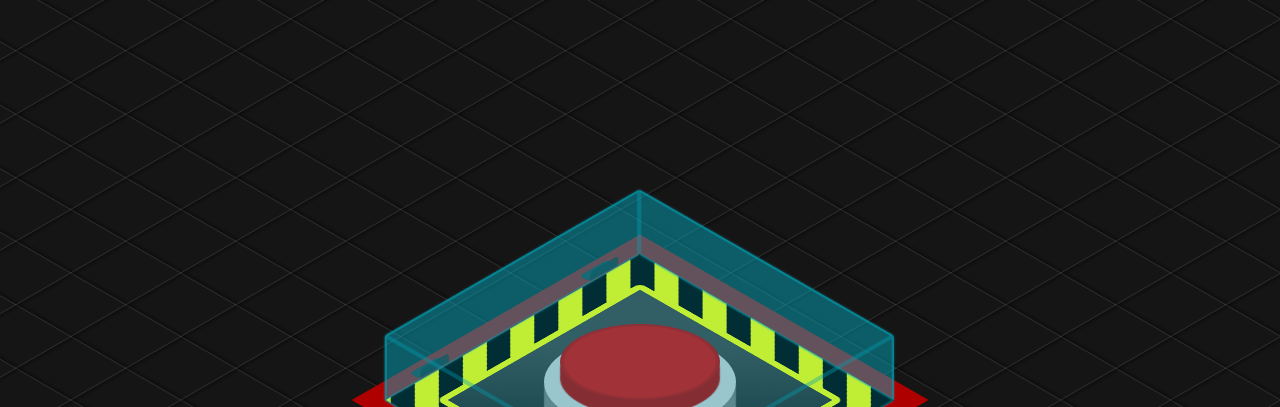
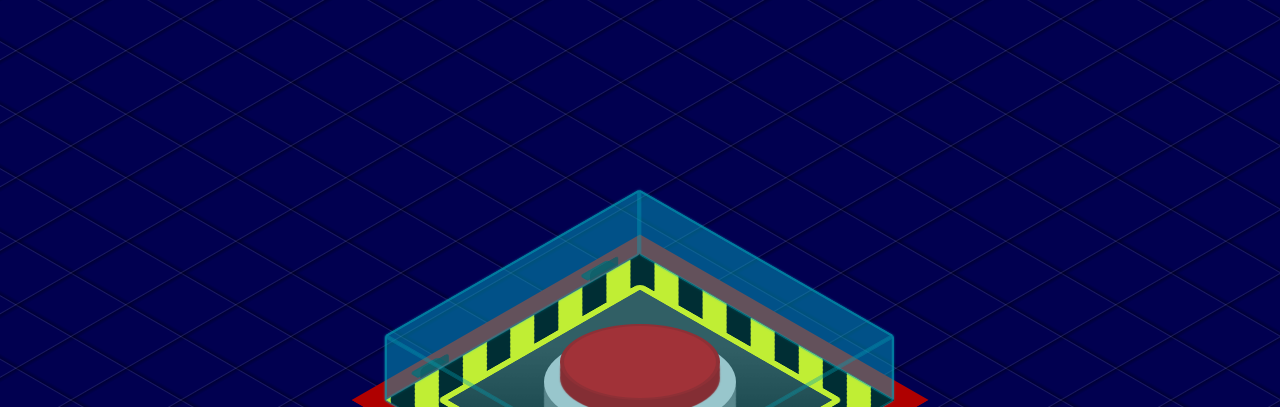
Before and after one commit to Duccmanh/Crush, a plain HTML site: page index.html in a window 1280 px wide. Shown: the top 407 px of the page. Drawn offline with Linux system fonts and the light colour scheme.

Commit message:
Update main.css

```diff
--- a/main.css
+++ b/main.css
@@ -7,7 +7,7 @@ body {
 	justify-content: center;
 	align-items: center;
 	overflow: hidden;
-	background-color: #151515;
+	background-color: #010050;
 }
 
 .base {
```
